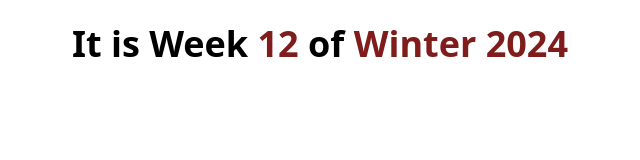
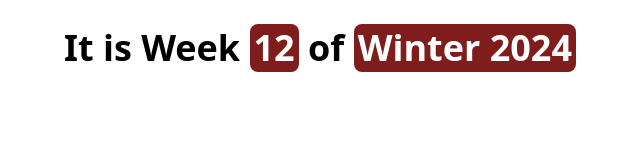
Before and after one commit to gunt3001/seasons-static, a plain HTML site: page index.html in a window 1280 px wide. Shown: the whole page, without its empty margins (320-960 px from the left). Drawn offline with nearby package versions, Linux system fonts and the light colour scheme.

Commit message:
Dark theme support + style changes

```diff
--- a/index.html
+++ b/index.html
@@ -8,9 +8,9 @@
     <title>Seasonal Week</title>
 </head>
 <body>
-    <div class="w-full text-center bg-transparent rounded-lg p-3 my-3">
+    <div class="w-full text-center bg-transparent rounded-lg p-3 my-3 text-black dark:text-white">
         <h1 class="text-4xl font-semibold">
-            It is Week <span id="weekno" class="text-red-900">?</span> of <span id="seasonyear" class="text-red-900">?<span>
+            It is Week <span id="weekno" class="text-white bg-red-900 inline-block rounded-lg p-1">?</span> of <span id="seasonyear" class="text-white bg-red-900 inline-block rounded-lg p-1">?<span>
         </h1>
     </div>
     <script src="code.js"></script>
```
